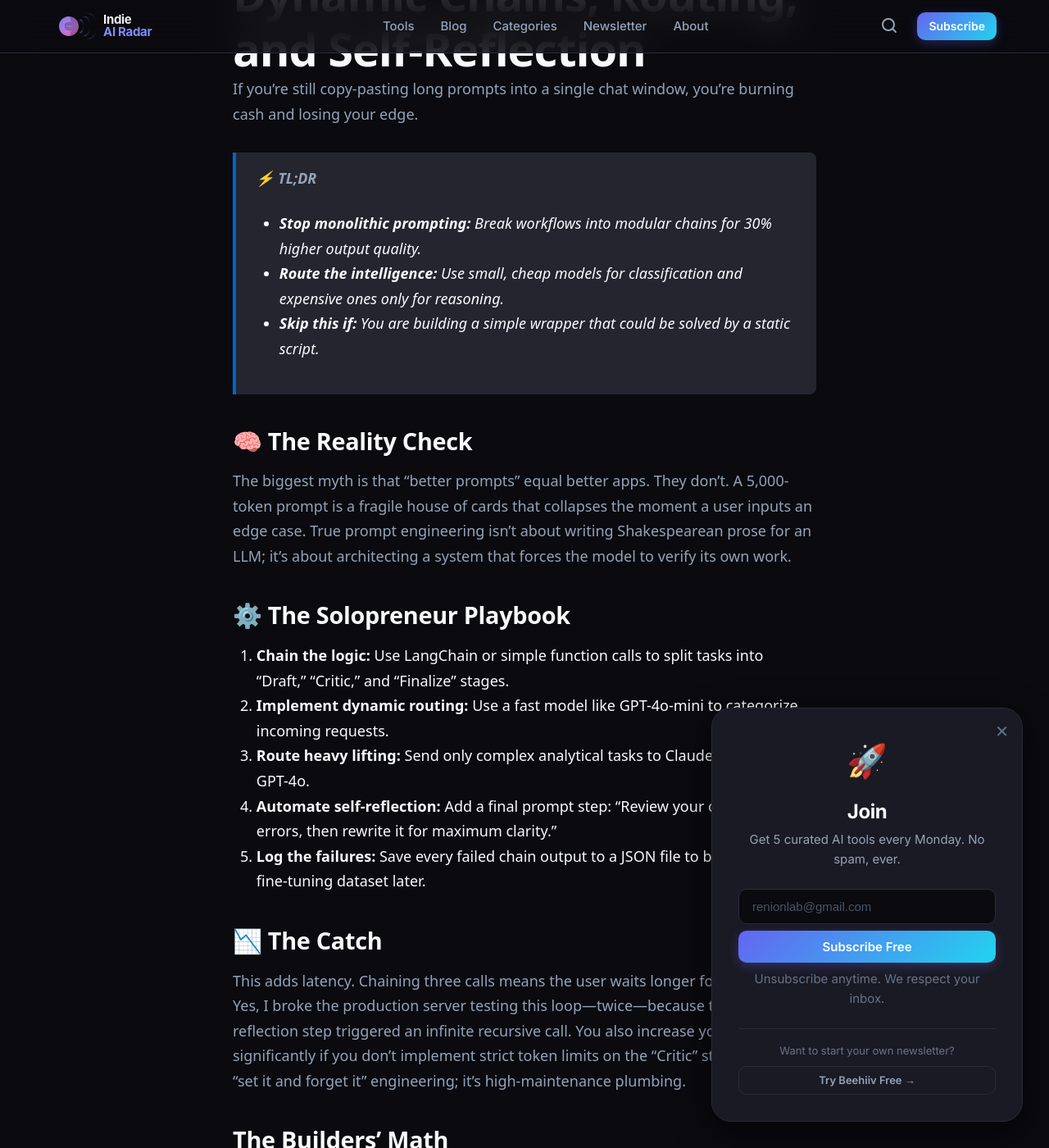
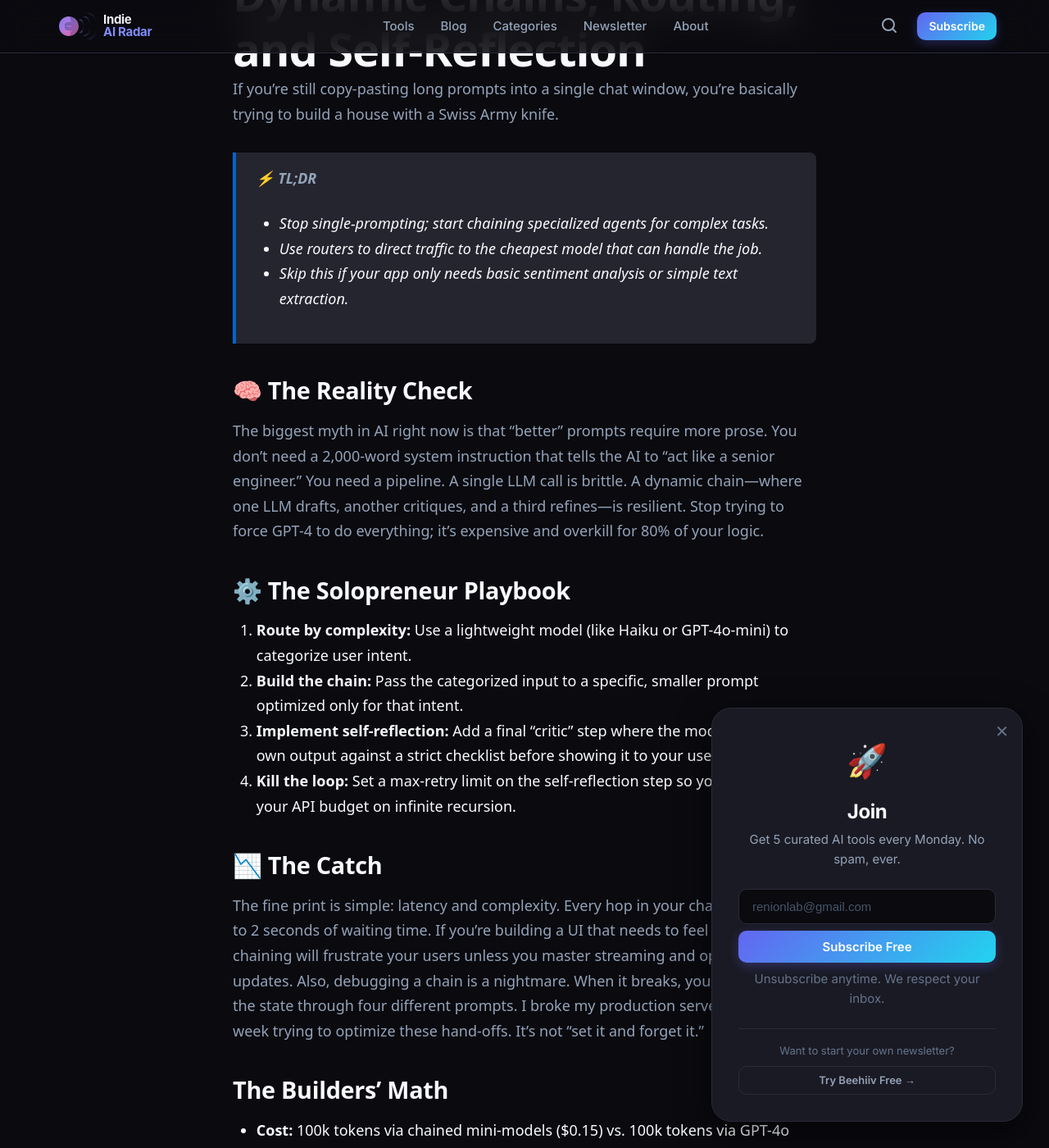
Before and after one commit to renion-dev/indiearadar, a Jekyll site: the page built from _posts/2026-08-08-prompt-engineering-20-dynamic-chains-routing-and-self-reflec.md, in a window 1280 px wide and 1400 px high, scrolled down 911 px. Shown: the whole window at 82% size. Built offline with Jekyll 4.4.1, drawn with Linux system fonts in a browser that asks for light colours; some of the changed text lies outside the part shown.

Commit message:
🤖 New blog post and updated tag pages [2026-08-08 19:54]

```diff
--- a/_posts/2026-08-08-prompt-engineering-20-dynamic-chains-routing-and-self-reflec.md
+++ b/_posts/2026-08-08-prompt-engineering-20-dynamic-chains-routing-and-self-reflec.md
@@ -13,31 +13,30 @@ image: "assets/images/og/tool-prompt-engineering-20-dynamic-chains-routing-and-s
 
 # Prompt Engineering 2.0: Dynamic Chains, Routing, and Self-Reflection
 
-If you’re still copy-pasting long prompts into a single chat window, you’re burning cash and losing your edge.
+If you’re still copy-pasting long prompts into a single chat window, you’re basically trying to build a house with a Swiss Army knife.
 
 > **⚡ TL;DR**
-> * **Stop monolithic prompting:** Break workflows into modular chains for 30% higher output quality.
-> * **Route the intelligence:** Use small, cheap models for classification and expensive ones only for reasoning.
-> * **Skip this if:** You are building a simple wrapper that could be solved by a static script.
+> *   Stop single-prompting; start chaining specialized agents for complex tasks.
+> *   Use routers to direct traffic to the cheapest model that can handle the job.
+> *   Skip this if your app only needs basic sentiment analysis or simple text extraction.
 
 ## 🧠 The Reality Check
-The biggest myth is that "better prompts" equal better apps. They don't. A 5,000-token prompt is a fragile house of cards that collapses the moment a user inputs an edge case. True prompt engineering isn't about writing Shakespearean prose for an LLM; it’s about architecting a system that forces the model to verify its own work.
+The biggest myth in AI right now is that "better" prompts require more prose. You don’t need a 2,000-word system instruction that tells the AI to "act like a senior engineer." You need a pipeline. A single LLM call is brittle. A dynamic chain—where one LLM drafts, another critiques, and a third refines—is resilient. Stop trying to force GPT-4 to do everything; it’s expensive and overkill for 80% of your logic.
 
 ## ⚙️ The Solopreneur Playbook
-1. **Chain the logic:** Use LangChain or simple function calls to split tasks into "Draft," "Critic," and "Finalize" stages.
-2. **Implement dynamic routing:** Use a fast model like GPT-4o-mini to categorize incoming requests.
-3. **Route heavy lifting:** Send only complex analytical tasks to Claude 3.5 Sonnet or GPT-4o.
-4. **Automate self-reflection:** Add a final prompt step: "Review your output for errors, then rewrite it for maximum clarity."
-5. **Log the failures:** Save every failed chain output to a JSON file to build your own fine-tuning dataset later.
+1. **Route by complexity:** Use a lightweight model (like Haiku or GPT-4o-mini) to categorize user intent.
+2. **Build the chain:** Pass the categorized input to a specific, smaller prompt optimized only for that intent.
+3. **Implement self-reflection:** Add a final "critic" step where the model reviews its own output against a strict checklist before showing it to your user.
+4. **Kill the loop:** Set a max-retry limit on the self-reflection step so you don’t burn your API budget on infinite recursion.
 
 ## 📉 The Catch
-This adds latency. Chaining three calls means the user waits longer for a response. Yes, I broke the production server testing this loop—twice—because the self-reflection step triggered an infinite recursive call. You also increase your API bill significantly if you don't implement strict token limits on the "Critic" steps. It is not "set it and forget it" engineering; it’s high-maintenance plumbing.
+The fine print is simple: latency and complexity. Every hop in your chain adds 500ms to 2 seconds of waiting time. If you’re building a UI that needs to feel snappy, chaining will frustrate your users unless you master streaming and optimistic UI updates. Also, debugging a chain is a nightmare. When it breaks, you have to trace the state through four different prompts. I broke my production server twice this week trying to optimize these hand-offs. It’s not "set it and forget it."
 
 ## The Builders' Math
-* **Cost:** ~$15/mo in extra API calls.
-* **Time saved:** 5 hrs/week in manual cleanup/debugging.
-* **Value:** At $100/hr, this system clears its own cost in under 10 minutes of saved work.
+*   **Cost:** 100k tokens via chained mini-models ($0.15) vs. 100k tokens via GPT-4o ($2.50).
+*   **Time saved:** 4 hours/week on manual prompt tweaking.
+*   **At $50/hr:** You save $200/week. The architecture pays for itself by Tuesday morning.
 
-If you want to move from "AI hobbyist" to "AI builder," stop treating prompts like magic spells and start treating them like functions. Use routers to keep costs low and chains to keep quality high. Anything else is just vanity prompting.
+Stop treating your prompts like static documents. Treat them like a dev team. If you don't delegate the work between models, you’re just a glorified intern for your own software.
 
 P.S. We send 1 weekly radar ping with tools that actually survive the 7-day test. No spam. Just signal. Drop your email [link].
```
